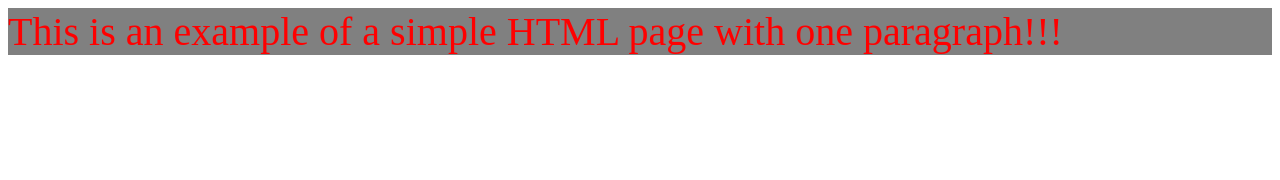
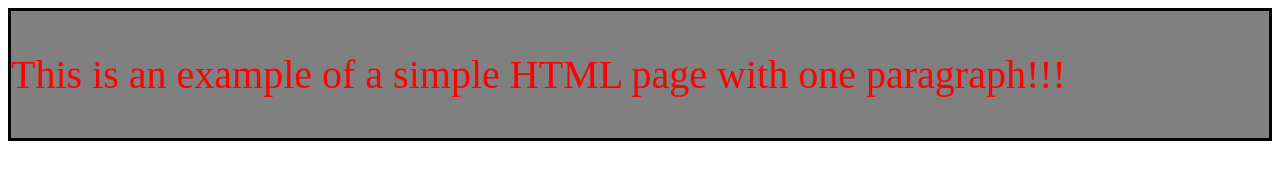
Before and after one commit to dmnistratov/ss_projects, a plain HTML site: page index.html in a window 1280 px wide. Drawn offline with Linux system fonts and the light colour scheme.

Commit message:
added border

```diff
--- a/index.html
+++ b/index.html
@@ -3,7 +3,7 @@
         <title>Example</title>
     </head>
     <body>
-        <div style="background-color: gray;">
+        <div style="background-color: gray; border: 3px solid black;">
             <p style="color: red; font-size: 40px;">This is an example of a simple HTML page with one paragraph!!! </p>
         </div>
     </body>
```
